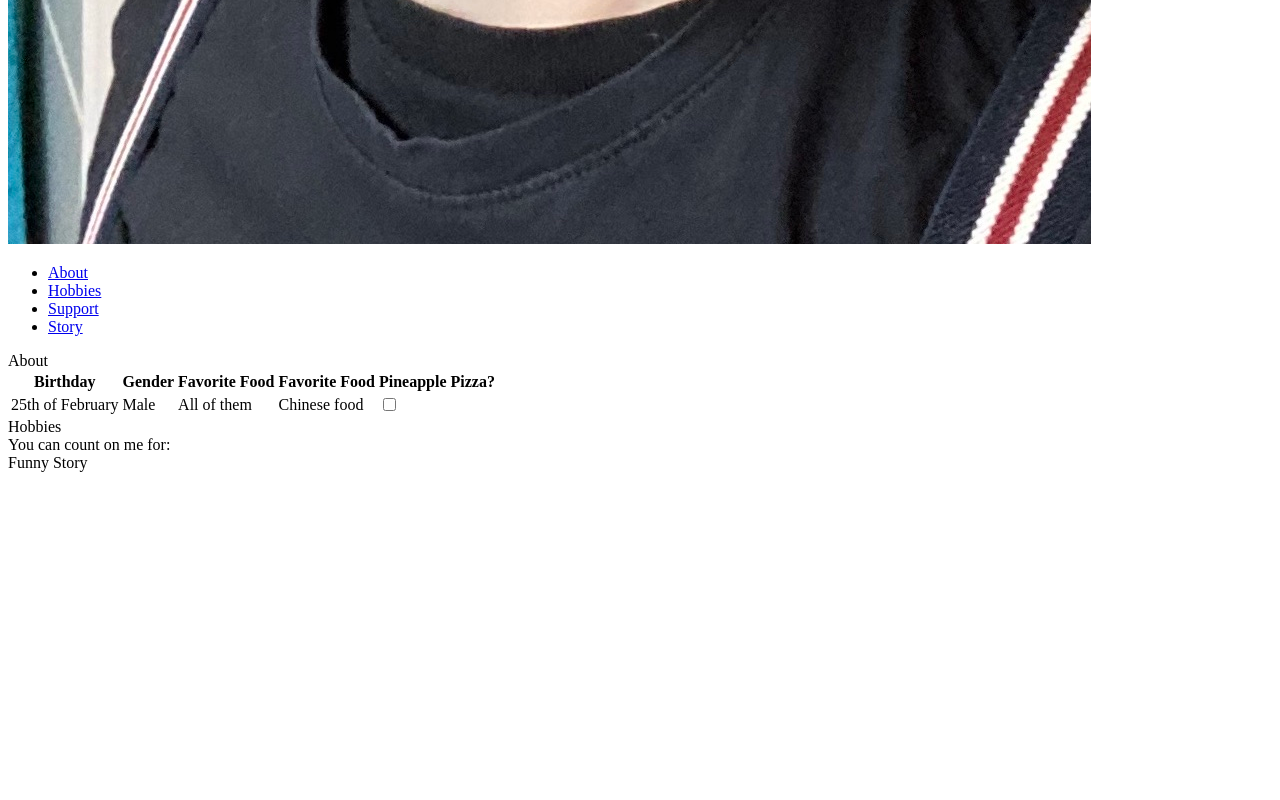
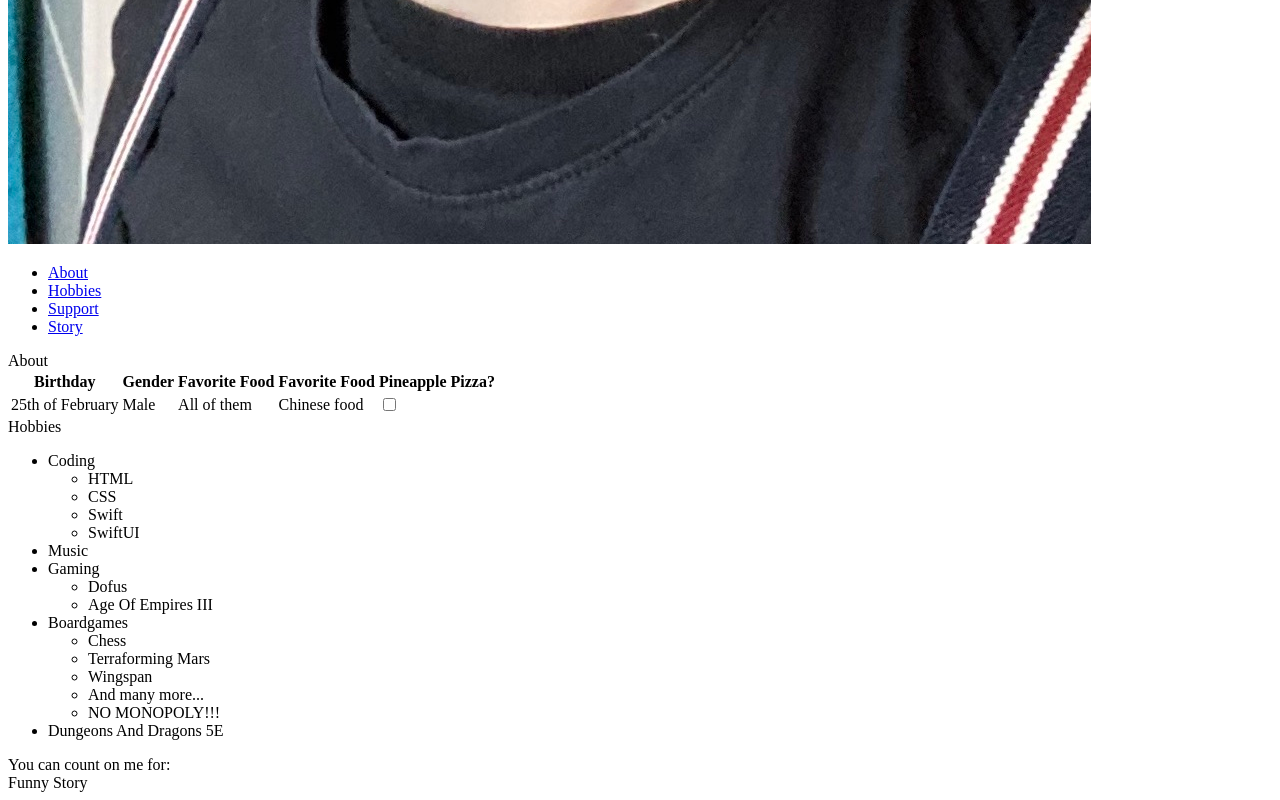
Before and after one commit to YasserB94/Day3_Website_Git-CSS_Practice, a plain HTML site: page index.html in a window 1280 px wide. Shown: the part 2086-2886 px from the top of the page. Before the commit the page ends 2566 px from the top, so only its background shows below. Drawn offline with Linux system fonts and the light colour scheme.

Commit message:
Added content to hobbies section

```diff
--- a/index.html
+++ b/index.html
@@ -60,6 +60,7 @@
         -->
         <section class="about" id="about">
             <section class="section-title">About</section>
+            <div class="section-content-container">
                 <table>
                     <tr class="table-headers">
                         <th class="table-header">Birthday</th>
@@ -76,18 +77,56 @@
                         <td class="table-data"><input type="checkbox" name="pineapple" id="pineapple"></td>
                     </tr>
                 </table>
+            </div>
         </section>
         <!--Must contain a Bullet List of hobbies
             At least one sublist!!!
         -->
         <section class="hobbies" id="hobbies">
             <section class="section-title">Hobbies</section>
+            <div class="section-content-container">
+                <ul class="hobby-list">
+                    <li class="hobby">Coding
+                        <ul class="hobby-sublist">
+                            <li class="hobby-sublist-item">
+                                HTML
+                            </li>
+                            <li class="hobby-sublist-item">CSS</li>
+                            <li class="hobby-sublist-item">Swift</li>
+                            <li class="hobby-sublist-item">SwiftUI</li>
+                        </ul>
+                    </li>
+                    <li class="hobby">Music</li>
+                    <li class="hobby">Gaming
+                        <ul class="hobby-sublist">
+                            <li class="hobby-sublist-item">
+                                Dofus
+                            </li>
+                            <li class="hobby-sublist-item">
+                                Age Of Empires III
+                            </li>
+                        </ul>
+                    </li>
+                    <li class="hobby">Boardgames
+                        <ul class="hobby-sublist">
+                            <li class="hobby-sublist-item">Chess</li>
+                            <li class="hobby-sublist-item">Terraforming Mars</li>
+                            <li class="hobby-sublist-item">Wingspan</li>
+                            <li class="hobby-sublist-item">And many more...</li>
+                            <li class="hobby-sublist-item">NO MONOPOLY!!!</li>
+                        </ul>
+                    </li>
+                    <li class="hobby">Dungeons And Dragons 5E</li>
+                </ul>
+            </div>
         </section>
         <!--
             What contribution can I make to the group, what can others count on me for
         -->
         <section class="support" id="support">
             <section class="section-title">You can count on me for:</section>
+            <div class="section-content-container">
+            </div>
         </section>
         <!--
             Must contain a funny story
@@ -95,6 +134,8 @@
         -->
         <section class="story" id="story">
             <section class="section-title">Funny Story</section>
+            <div class="section-content-container">
+            </div>
         </section>
     </main>
     <!--
```
Lines whose indentation alone changed are shown as unchanged.
